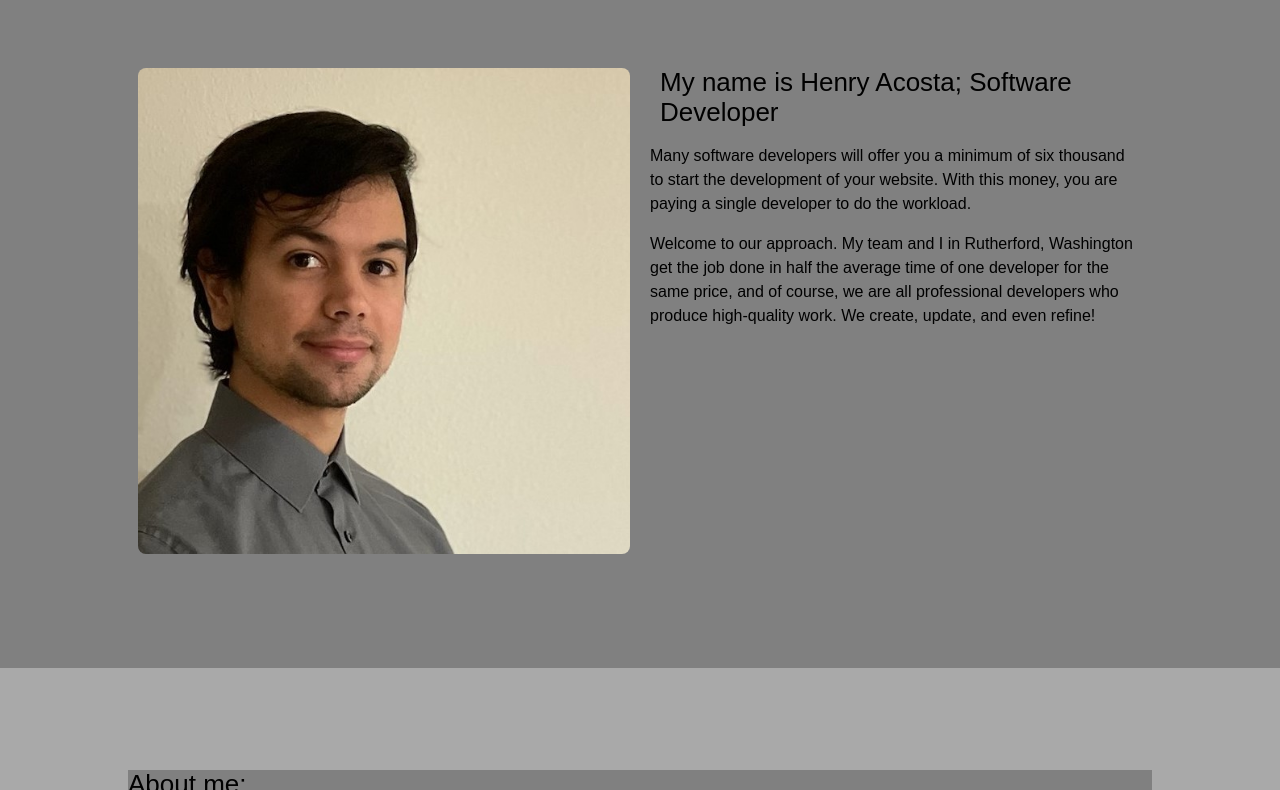
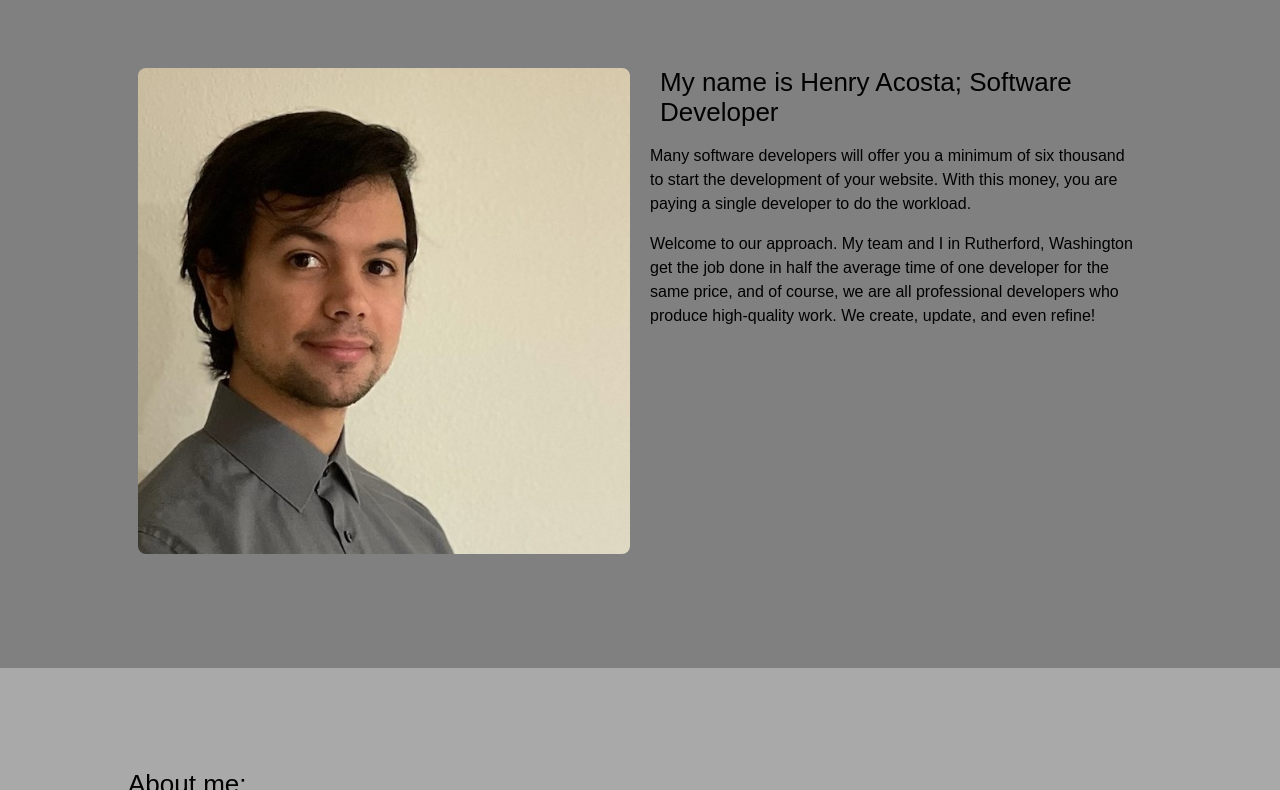
Before and after one commit to acostahenry96/portfoliov2, a plain HTML site: page index.html in a window 1280 px wide. Shown: the part 78-868 px from the top of the page. Drawn offline with nearby package versions, Linux system fonts and the light colour scheme.

Commit message:
professional fixes

```diff
--- a/style.css
+++ b/style.css
@@ -1,13 +1,10 @@
 /* General styles */
-* {
-    color:black;
-    background-color: grey;
-}
 
 body {
     margin: 0;
     font-family: Arial, Helvetica, sans-serif;
     background-image: url();
+    background-color: grey;
 }
 
 header {
```
